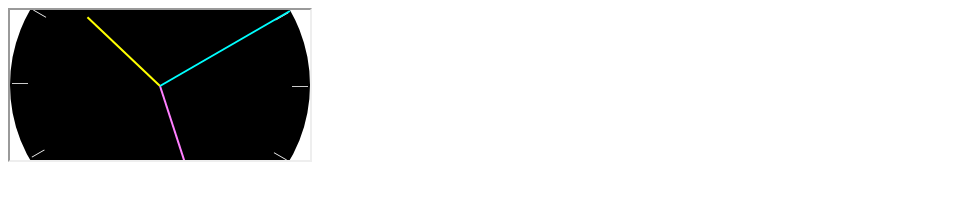
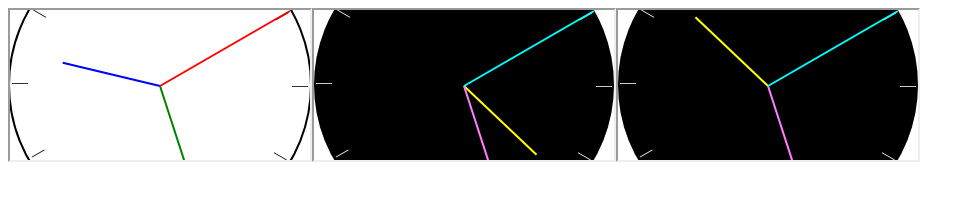
Before and after one commit to tejaswigowda/ame220Fall2020, a plain HTML site: page clockApp/index.html in a window 1280 px wide. Shown: the whole page, without its empty margins (0-975 px from the left). Drawn offline with Linux system fonts and the light colour scheme.

Commit message:
in class

```diff
--- a/clockApp/index.html
+++ b/clockApp/index.html
@@ -10,7 +10,7 @@
   function start(){
     var markup = "";
     for(var i = 0; i < myTZs.length;i++){
-      markup = "<iframe src='clock.html#" + myTZs[i] + "'></iframe>"
+      markup += "<iframe src='clock.html#" + myTZs[i] + "'></iframe>"
     }
     document.getElementById("tzList").innerHTML = markup;
   }
```
